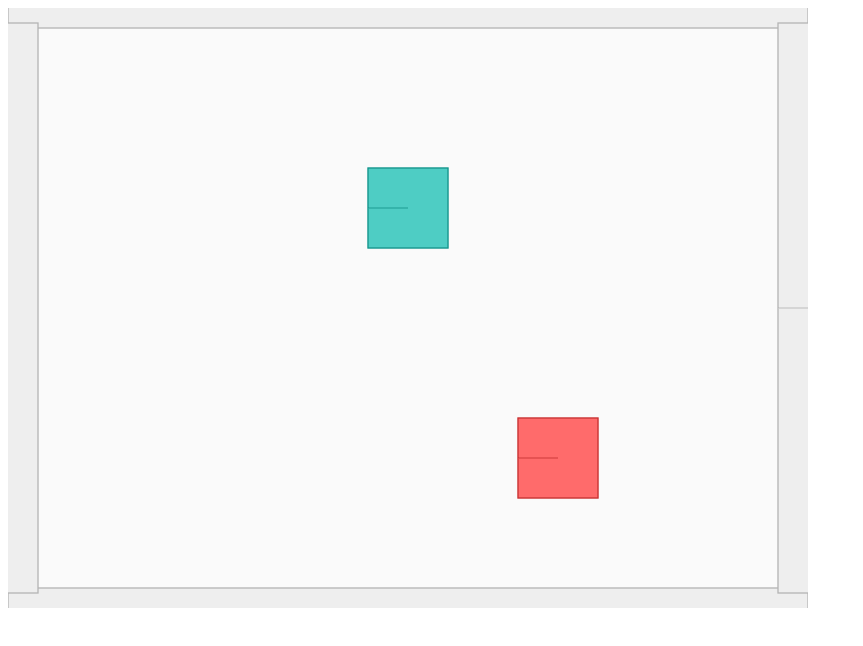
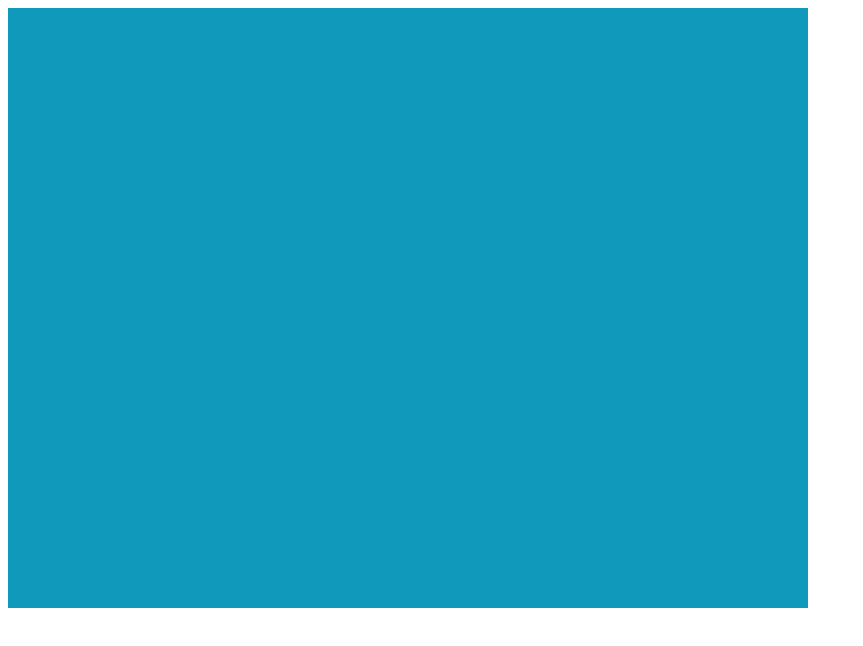
Before and after one commit to quaint/jsgame, a website: page physics/index.html in a window 1280 px wide. Shown: the whole page, without its empty margins (0-863 px from the left). Drawn offline with Linux system fonts and the light colour scheme.

Commit message:
pixi added

```diff
--- a/physics/index.html
+++ b/physics/index.html
@@ -15,44 +15,15 @@
             MouseConstraint = Matter.MouseConstraint,
             Body = Matter.Body,
             Bodies = Matter.Bodies;
-    var engine = Engine.create({
-        render: {
-            element: document.body,
-            controller: Matter.RenderPixi,
-            options: {
-                width: 800,
-                height: 600,
-                background: '#fafafa',
-                wireframeBackground: '#222',
-                hasBounds: false,
-                enabled: true,
-                wireframes: false,
-                showSleeping: true,
-                showDebug: true,
-                showBroadphase: true,
-                showBounds: true,
-                showVelocity: true,
-                showCollisions: true,
-                showAxes: true,
-                showPositions: true,
-                showAngleIndicator: true,
-                showIds: true,
-                showShadows: true
-            }
-        }
-    });
-    var boxA = Bodies.rectangle(400, 200, 80, 80, {frictionAir: 0.2});
-    var boxB = Bodies.rectangle(550, 450, 80, 80, {frictionAir: 0.2});
+    var engine = Engine.create();
+    var boxA = Bodies.rectangle(400, 200, 80, 80);
+    var boxB = Bodies.rectangle(550, 450, 80, 80);
     var ground1 = Bodies.rectangle(400, 610, 800, 60, {isStatic: true});
     var ground2 = Bodies.rectangle(400, -10, 800, 60, {isStatic: true});
     var ground3 = Bodies.rectangle(0, 300, 60, 570, {isStatic: true});
     var ground4 = Bodies.rectangle(800, 300, 60, 570, {isStatic: true});
     engine.world.gravity.y = 0;
     World.add(engine.world, [boxA, boxB, ground1, ground2, ground3, ground4]);
-
-    var mouseConstraint = MouseConstraint.create(engine);
-    World.add(engine.world, mouseConstraint);
-
     Engine.run(engine);
 
     document.onkeydown = function (event) {
@@ -78,8 +49,20 @@
         Body.setVelocity(boxA, {x: 0, y: 0});
     };
 
+    var renderer = PIXI.autoDetectRenderer(800, 600, {backgroundColor: 0x1099bb});
+    document.body.appendChild(renderer.view);
 
-    //    Body.applyForce(boxA, boxA.position, {x: 0.1, y: 0.1});
+    // create the root of the scene graph
+    var stage = new PIXI.Container();
+
+    // start animating
+    animate();
+    function animate() {
+        requestAnimationFrame(animate);
+
+        // render the container
+        renderer.render(stage);
+    }
 
 </script>
 
```
